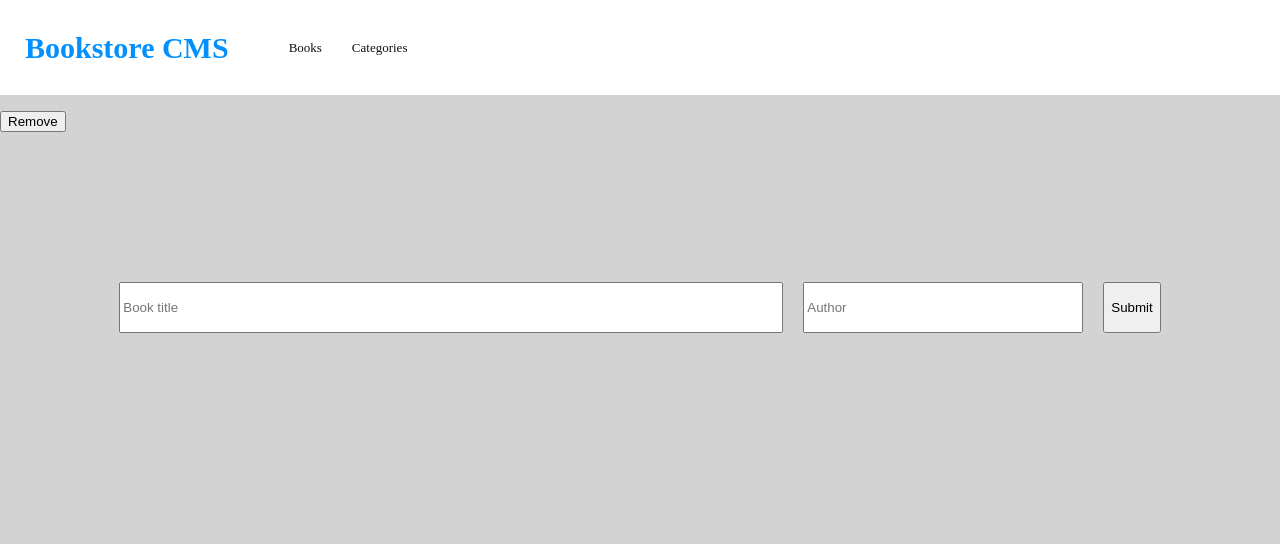
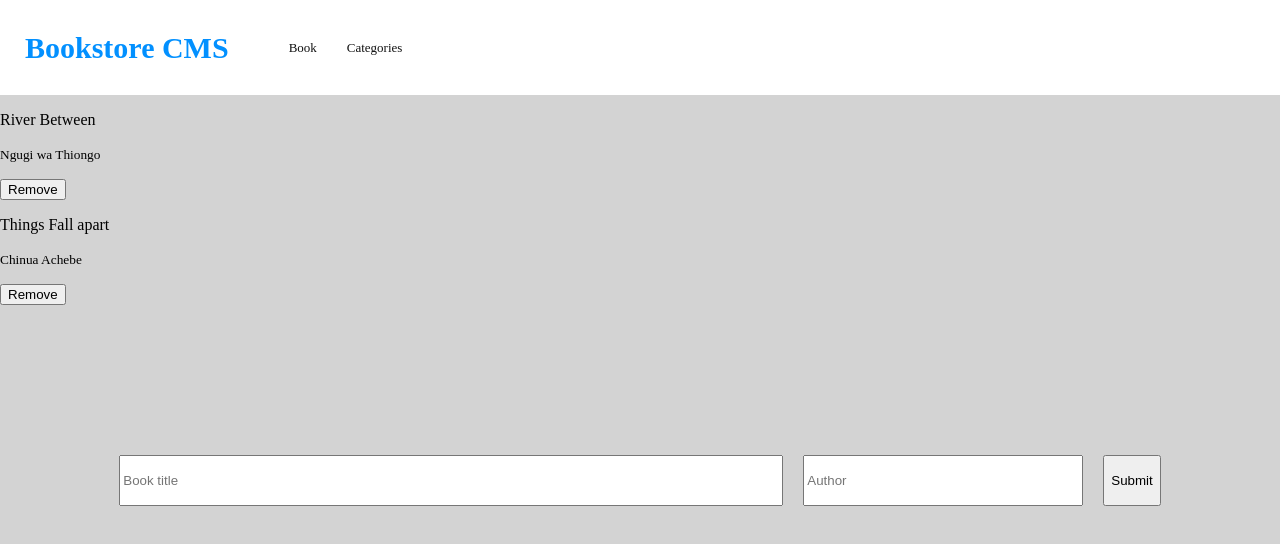
Before and after one commit to DavyKn/bookstore, a React (Create React App) app: page / in a window 1280 px wide. Shown: the top 544 px of the page. Built offline with nearby package versions, Linux system fonts and the light colour scheme.

Commit message:
Booklist component created

```diff
--- a/src/App.js
+++ b/src/App.js
@@ -1,8 +1,8 @@
 import React from 'react';
 import { Route, Routes } from 'react-router-dom';
 import Navbar from './components/Navbar';
-import Books from './components/Books';
 import Categories from './components/Categories';
+import BookList from './components/BookList';
 
 function App() {
   return (
@@ -10,8 +10,7 @@ function App() {
       <Navbar />
       <div className="container">
         <Routes>
-          <Route path="/" element={<Books />} />
-          <Route path="/Books" element={<Books />} />
+          <Route path="/" element={<BookList />} />
           <Route path="/Categories" element={<Categories />} />
 
         </Routes>
--- a/src/components/Books.js
+++ b/src/components/Book.js
@@ -1,7 +1,6 @@
 import React from 'react';
-import Form from './Form';
 
-export default function Books(Props) {
+export default function Book(Props) {
   const { title, author } = Props;
   return (
     <div className="container">
@@ -12,7 +11,6 @@ export default function Books(Props) {
         <p><small>{author}</small></p>
       </div>
       <button type="button" className="remove-btn">Remove</button>
-      <Form />
     </div>
   );
 }
--- /dev/null
+++ b/src/components/BookList.js
@@ -0,0 +1,13 @@
+import React from 'react';
+import Book from './Book';
+import Form from './Form';
+
+const BookList = () => (
+  <>
+    <Book title="River Between" author="Ngugi wa Thiongo" />
+    <Book title="Things Fall apart" author="Chinua Achebe" />
+    <Form />
+  </>
+);
+
+export default BookList;
--- a/src/components/Navbar.js
+++ b/src/components/Navbar.js
@@ -9,7 +9,7 @@ export default function Navbar() {
         Bookstore CMS
       </h2>
       <ul>
-        <li><Link to="/Books">Books</Link></li>
+        <li><Link to="/">Book</Link></li>
         <li><Link to="/Categories">Categories</Link></li>
       </ul>
     </div>
```
